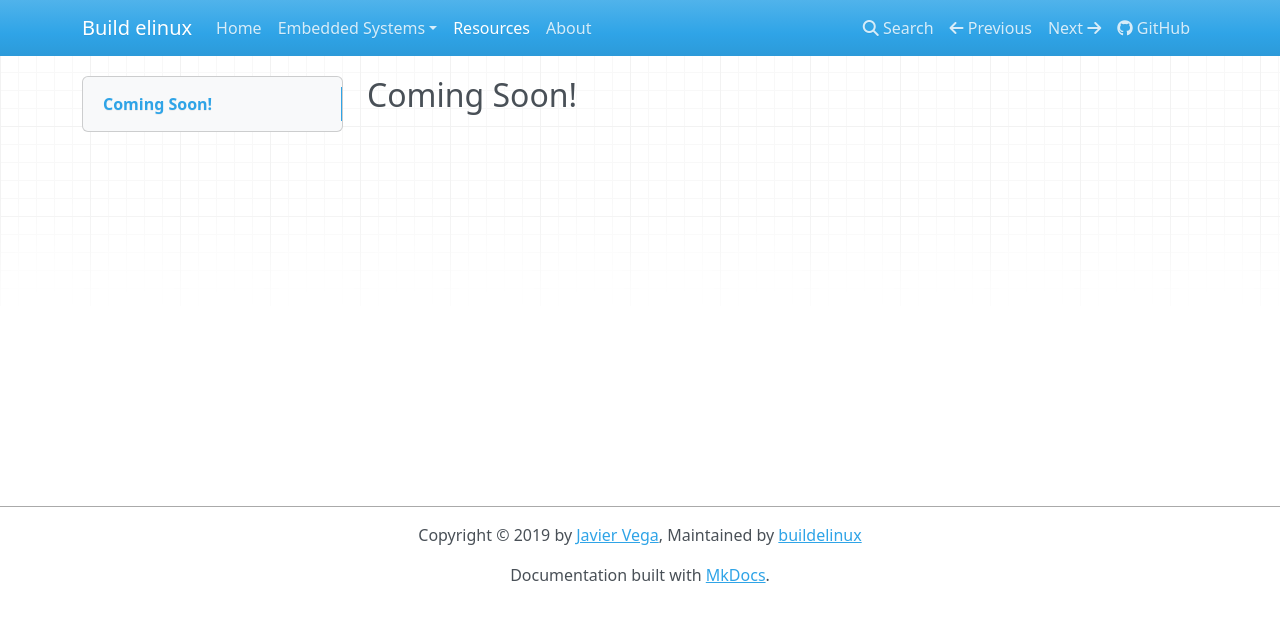
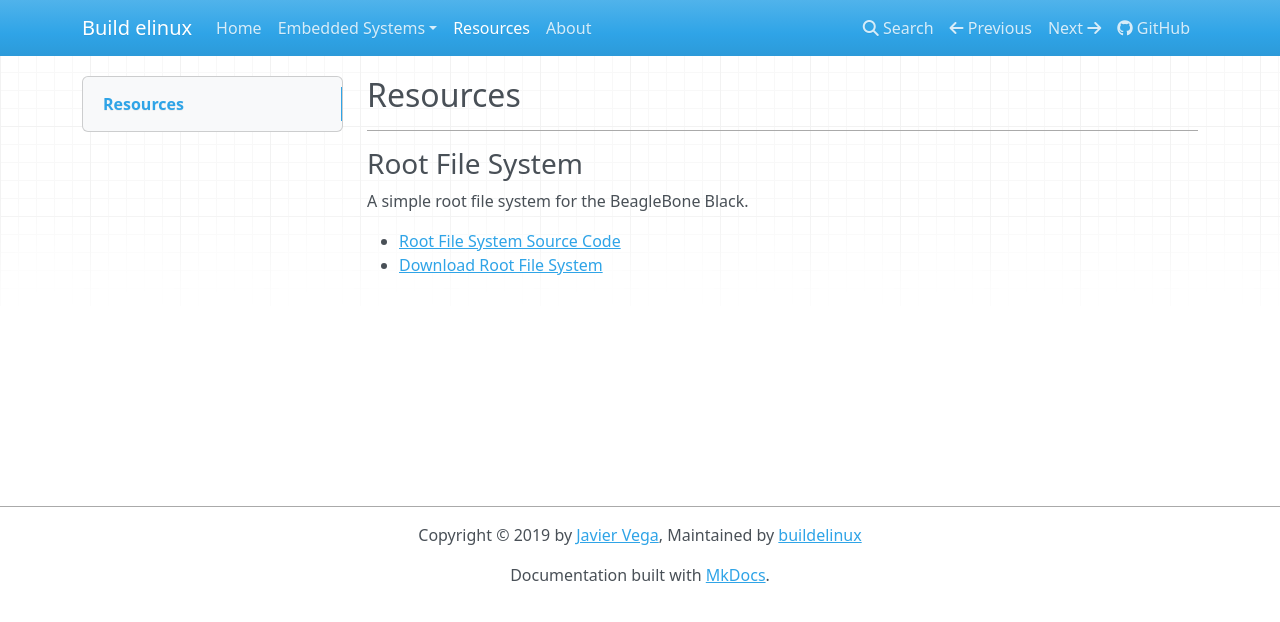
Before and after one commit to buildelinux/buildelinux, an MkDocs documentation site: the page built from docs/resources.md, in a window 1280 px wide. Shown: the top 622 px of the page. Built offline with MkDocs 1.6.1, drawn with Linux system fonts in a browser that asks for light colours; nearby versions of some CDN libraries.

Commit message:
Adding rootfs resources

```diff
--- a/docs/resources.md
+++ b/docs/resources.md
@@ -1 +1,7 @@
-## Coming Soon!
+## Resources
+---
+### Root File System
+A simple root file system for the BeagleBone Black.
+
+* [Root File System Source Code](https://github.com/nanoterran/BBB-Rootfs)
+* [Download Root File System](https://github.com/nanoterran/BBB-Rootfs/releases/download/1.0/rootfs.tar.gz)
```
